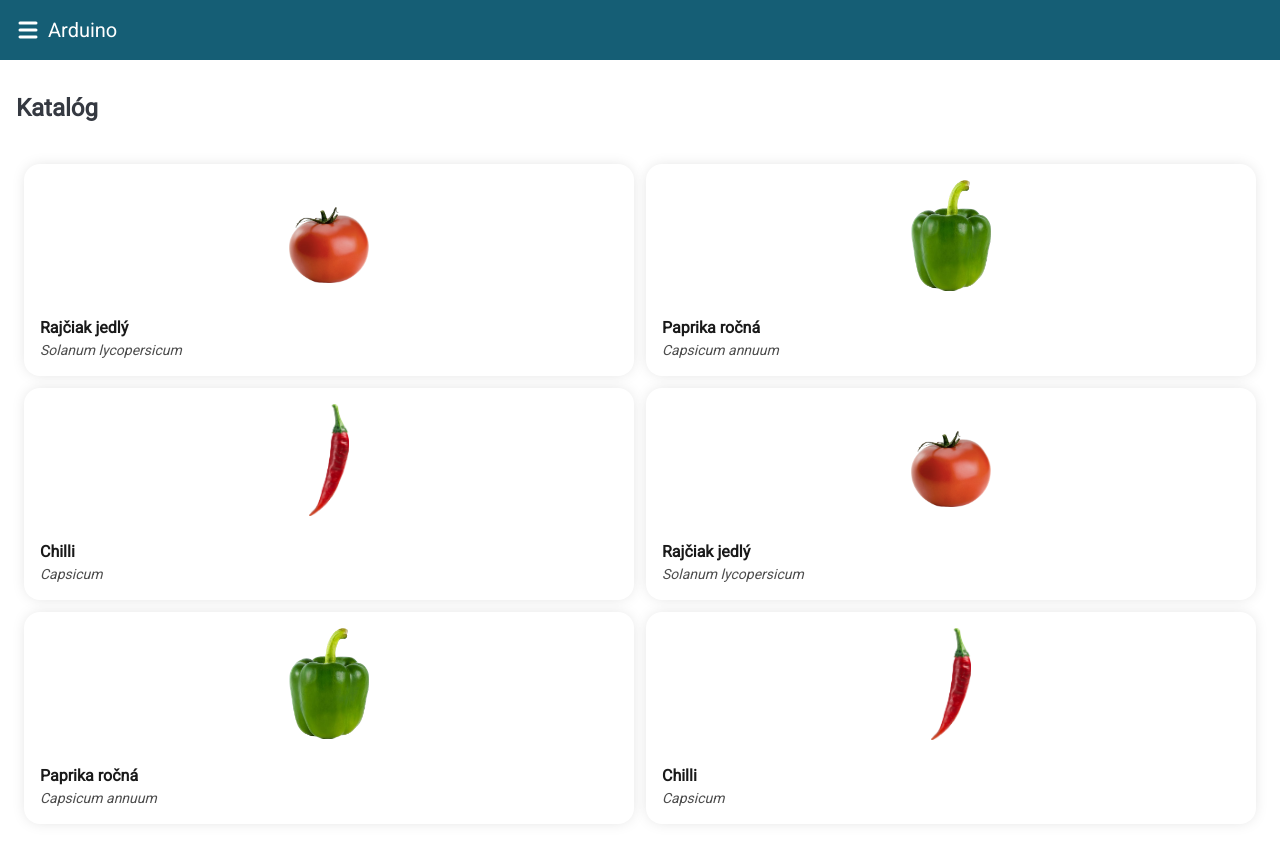
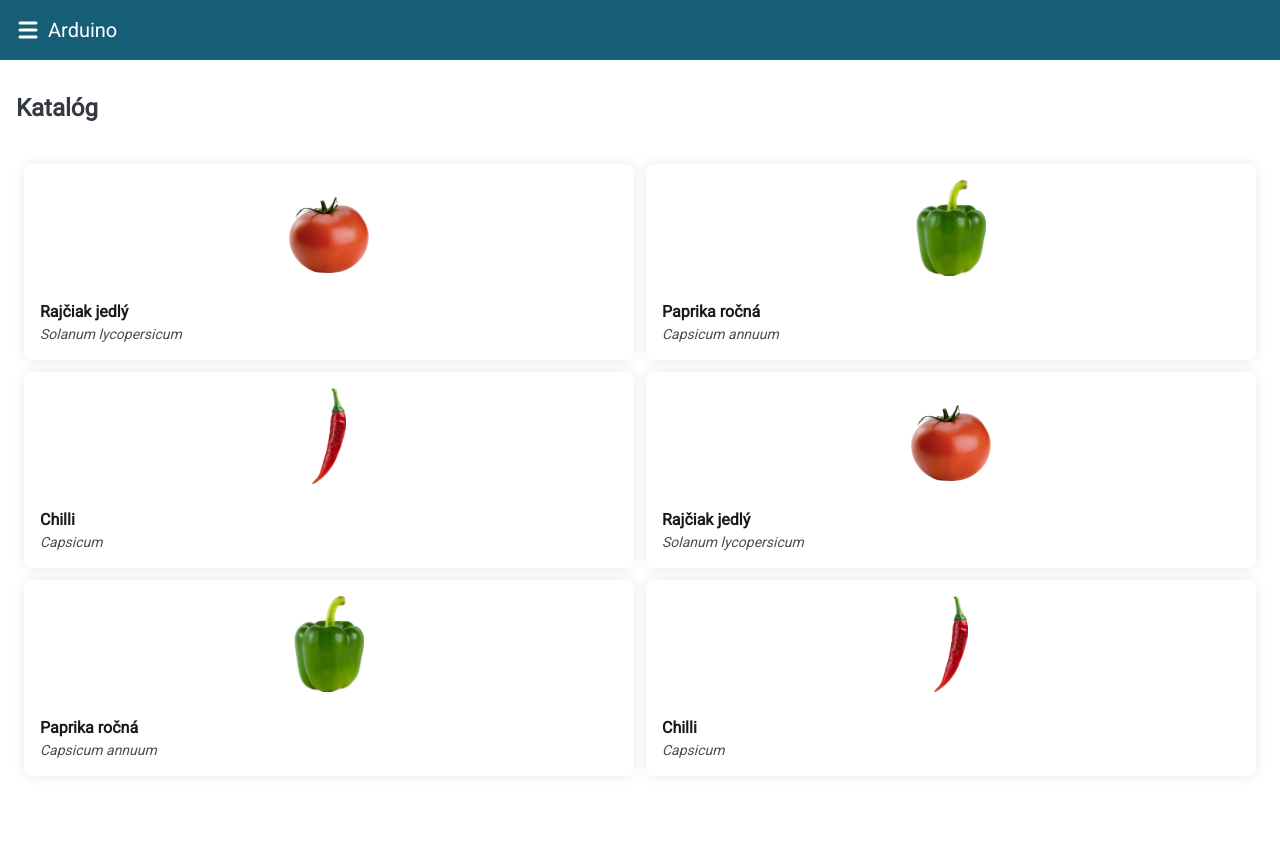
Before and after one commit to filip-krajcovic/arduino-greenhouse-client, a Vue app: page /catalogue in a window 1280 px wide. Shown: the top 844 px of the page. Built offline with nearby package versions, Linux system fonts and the light colour scheme; what vuefire would draw is missing.

Commit message:
Zmensenie obrazkov a uprava zaoblenia

```diff
--- a/src/components/Catalogue.vue
+++ b/src/components/Catalogue.vue
@@ -11,7 +11,7 @@ const items = [
       sk: 'Rajčiak jedlý',
       latin: 'Solanum lycopersicum',
     },
-    class: 'w-20 h-22 pt-6'
+    class: 'w-20 h-22 pt-4'
   },
   {
     url: paprikaImageUrl,
@@ -19,7 +19,7 @@ const items = [
       sk: 'Paprika ročná',
       latin: 'Capsicum annuum',
     },
-    class: 'w-20 h-26'
+    class: 'w-18 h-24'
   },
   {
     url: chilliImageUrl,
@@ -27,7 +27,7 @@ const items = [
       sk: 'Chilli',
       latin: 'Capsicum',
     },
-    class: 'h-28'
+    class: 'h-24'
   },
   {
     url: rajcinaImageUrl,
@@ -35,7 +35,7 @@ const items = [
       sk: 'Rajčiak jedlý',
       latin: 'Solanum lycopersicum',
     },
-    class: 'w-20 h-22 pt-6'
+    class: 'w-20 h-22 pt-4'
   },
   {
     url: paprikaImageUrl,
@@ -43,7 +43,7 @@ const items = [
       sk: 'Paprika ročná',
       latin: 'Capsicum annuum',
     },
-    class: 'w-20 h-26'
+    class: 'w-18 h-24'
   },
   {
     url: chilliImageUrl,
@@ -51,7 +51,7 @@ const items = [
       sk: 'Chilli',
       latin: 'Capsicum',
     },
-    class: 'h-28'
+    class: 'h-24'
   },
 ]
 
@@ -64,7 +64,7 @@ const items = [
         <span class="font-bold text-2xl text-gray-950/80">Katalóg</span>
     </div>
     <div class="grid grid-cols-2 grid-rows-3 gap-3 px-2">
-      <div v-for="item in items" class="grid  items-center px-4 py-4 flex-col shadow-[0px_0px_15px_-3px_rgba(0,0,0,0.15)] rounded-2xl">
+      <div v-for="item in items" class="grid  items-center px-4 py-4 flex-col shadow-[0px_0px_15px_-3px_rgba(0,0,0,0.15)] rounded-lg">
         <div class="flex justify-center pb-6">
           <img :src="item.url" :class="item.class ?? 'w-24 h-26'" />
         </div>
```
Also changed, not shown: src/views/ParadajkaView.vue (added).
